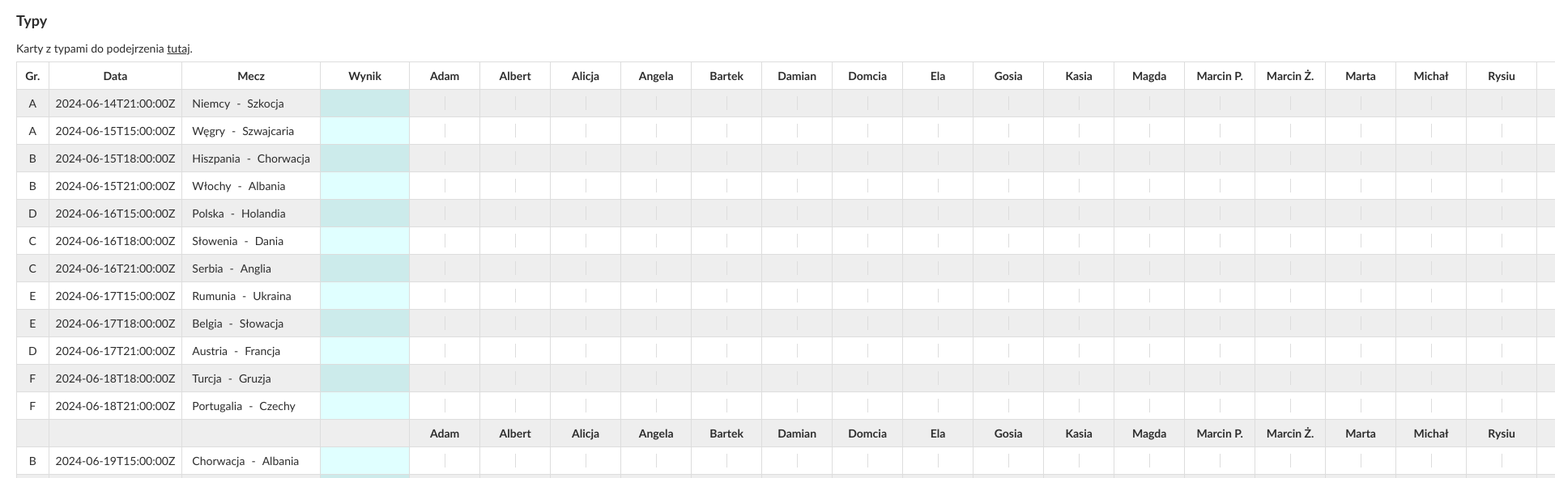
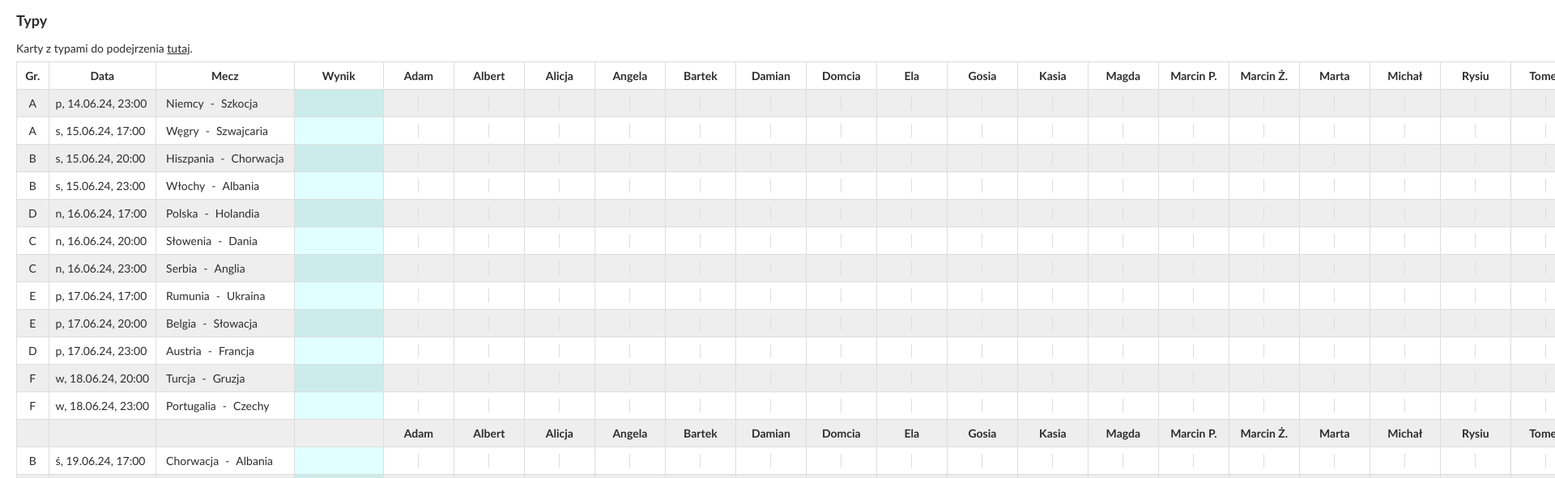
Before and after one commit to bartekstrach/2024, a React (Vite) app: page / in a window 1280 px wide. Shown: the part 745-1336 px from the top of the page at 81% size, 1920 px wide, since content can reach past the window. Built offline with nearby package versions, Linux system fonts and the light colour scheme.

Commit message:
feat: format datetime

```diff
--- a/src/components/bet-matrix/index.tsx
+++ b/src/components/bet-matrix/index.tsx
@@ -73,7 +73,7 @@ const BetMatrix = ({ bets, matches, scoreboard }: Props) => {
               )}
               <tr key={match?.id}>
                 <td className="center">{getStageOrGroup(match)}</td>
-                <td>{match?.dateTime}</td>
+                <td>{new Date(match?.dateTime).toLocaleDateString('pl-PL', { year: '2-digit', month: '2-digit', day: '2-digit', weekday: 'narrow', hour: '2-digit', minute: '2-digit', timeZone: 'Europe/Warsaw' })}</td>
                 <td
                   className="match sticky-col"
                   key={`${match?.homeTeam}-${match?.awayTeam}`}
```
